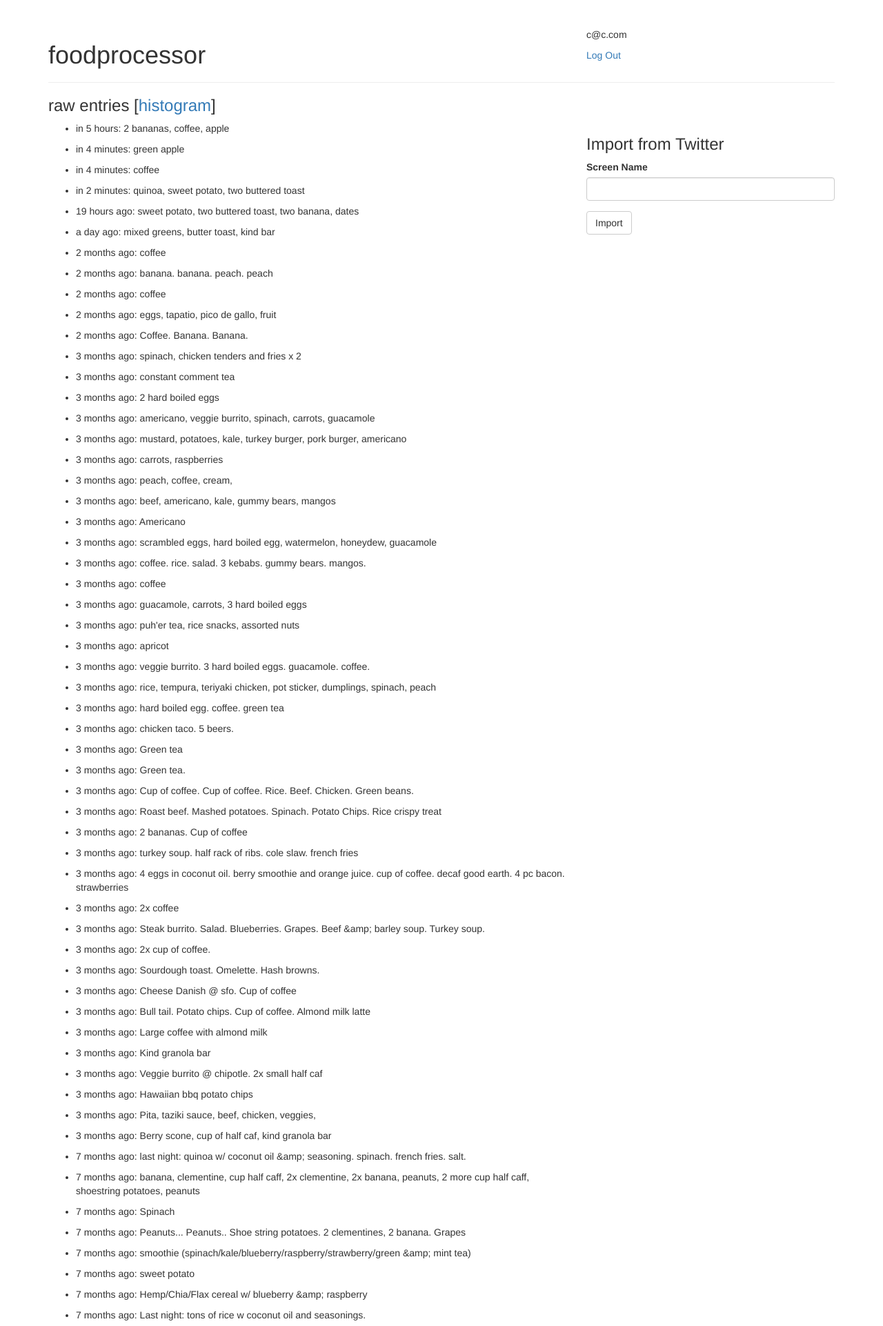
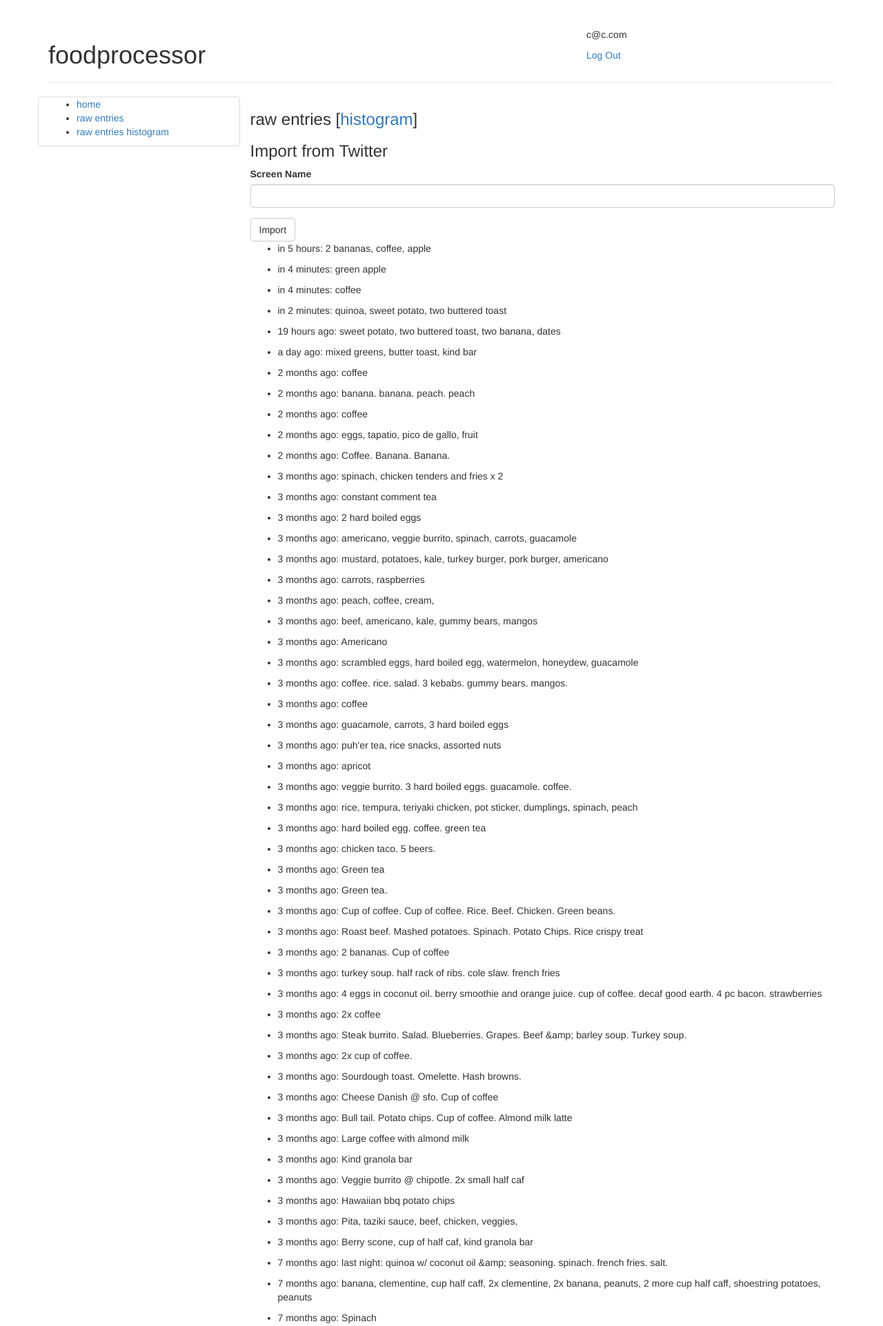
Before and after one commit to clayjonezie/food-processor, a Flask app: page /raw_entries in a window 1280 px wide. Shown: the top 1922 px of the page at 69% size. Run offline with Flask 2, Linux system fonts and the light colour scheme; a user stored in the database is signed in; data comes from the database, SQL or seed files in the repository; both versions use the stored data as it was after the commit; parts of the project's set-up code (start-up, migrations or seed data) failed here and were passed over; some libraries are stand-ins or nearby versions.

Commit message:
fix web issues

```diff
--- a/fplib/twitter.py
+++ b/fplib/twitter.py
@@ -13,6 +13,6 @@ def download_tweets(screen_name):
 
   api = tweepy.API(auth)
 
-  # todo count=1000 probably will not actually work
+  # # todo count=1000 probably will not actually work
   tweets = api.user_timeline(screen_name=screen_name, count=1000)
   return tweets
--- a/templates/base.html
+++ b/templates/base.html
@@ -36,7 +36,23 @@
       {% endif %}
     {% endwith %}
     </div>
+    <div class="row">
+    <div class="col-md-3 border">
+    {% block menu_left %}
+    <ul>
+        <li><a href="{{ url_for('home') }}">home</a></li>
+        {% if current_user.is_authenticated %}
+        <li><a href="{{ url_for('raw_entries') }}">raw entries</a>
+            <li><a href="{{ url_for('raw_entries_histogram') }}">raw entries histogram</a>
+        </li>
+        {% endif %}
+    </ul>
+    {% endblock %}
+    </div>
+    <div class="col-md-9">
     {% block my_content %}
     {% endblock %}
+    </div>
+    </div>
 </div>
 {% endblock %}
--- a/templates/home.html
+++ b/templates/home.html
@@ -5,7 +5,4 @@
 {% block my_content %}
 {{ super() }}
 <h3>home</h3>
-{% if current_user.is_authenticated %}
-<a href="{{ url_for('raw_entries') }}">raw entries</a>
-{% endif %}
 {% endblock %}
--- a/templates/raw_entries.html
+++ b/templates/raw_entries.html
@@ -6,8 +6,14 @@
 {% block my_content %}
 <h3>raw entries [<a href="{{ url_for('raw_entries_histogram') }}">histogram</a>]</h3>
 
-<div class="row">
-<div class="col-md-8">
+<div>
+<h3>Import from Twitter</h3>
+<form action="{{ url_for('import_from_twitter') }}" method="post">
+  {{ wtf.quick_form(import_form) }}
+</form>
+</div>
+
+
 <ul>
 {% for entry in current_user.raw_entries %}
 <li>
@@ -15,13 +21,5 @@
 </li>
 {% endfor %}
 </ul>
-</div>
-
-<div class="col-md-4">
-<h3>Import from Twitter</h3>
-<form action="{{ url_for('import_from_twitter') }}" method="post">
-  {{ wtf.quick_form(import_form) }}
-</form>
-</div>
 
 {% endblock %}
--- a/web.py
+++ b/web.py
@@ -8,7 +8,7 @@ from flask_wtf.csrf import CsrfProtect
 
 app = Flask(__name__)
 
-app.config["SQLALCHEMY_DATABASE_URI"] = "sqlite:///foodprocessor.db"
+app.config["SQLALCHEMY_DATABASE_URI"] = "sqlite:////var/www/foodprocessor/foodprocessor/foodprocessor.db"
 app.config["DEBUG"] = True
 app.secret_key = 'dogfood'
 
```
Also changed, not shown: templates/raw_entries_histogram.html (+0 -9 lines), foodprocessor.db.
